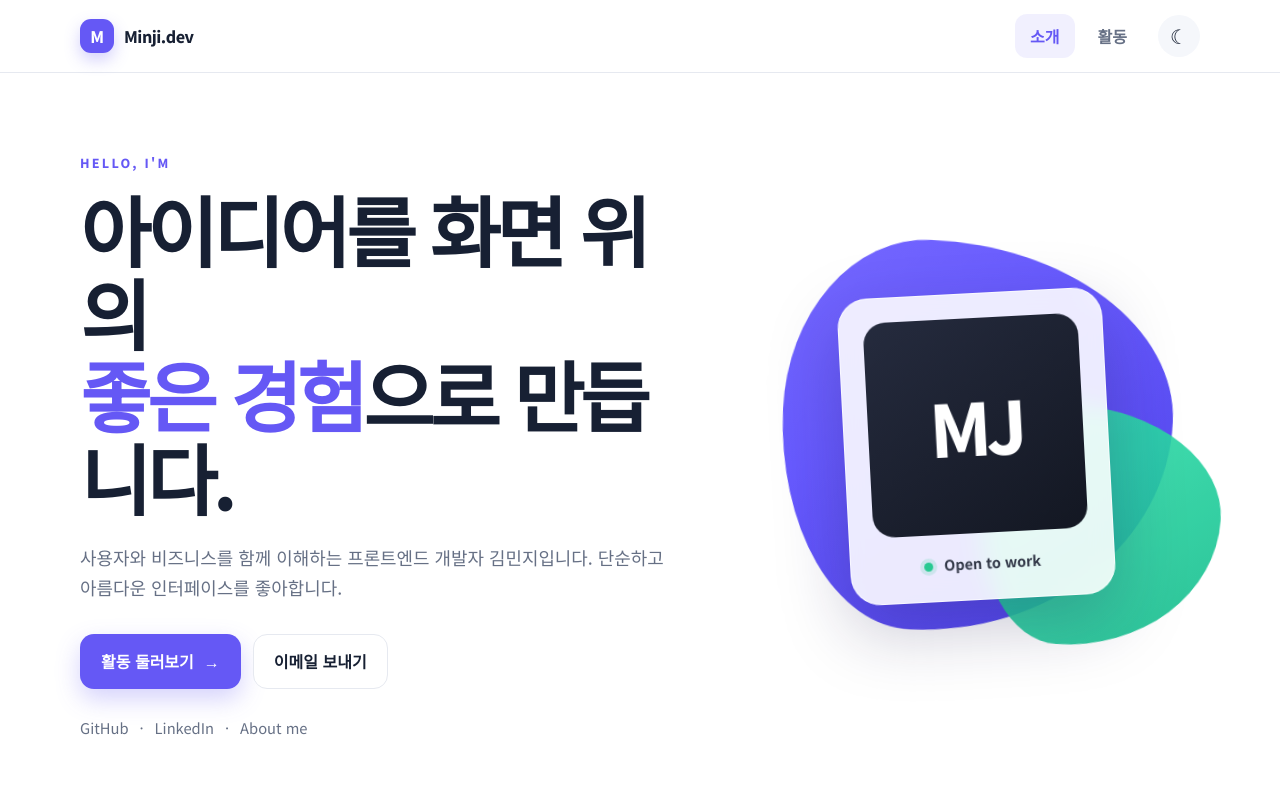
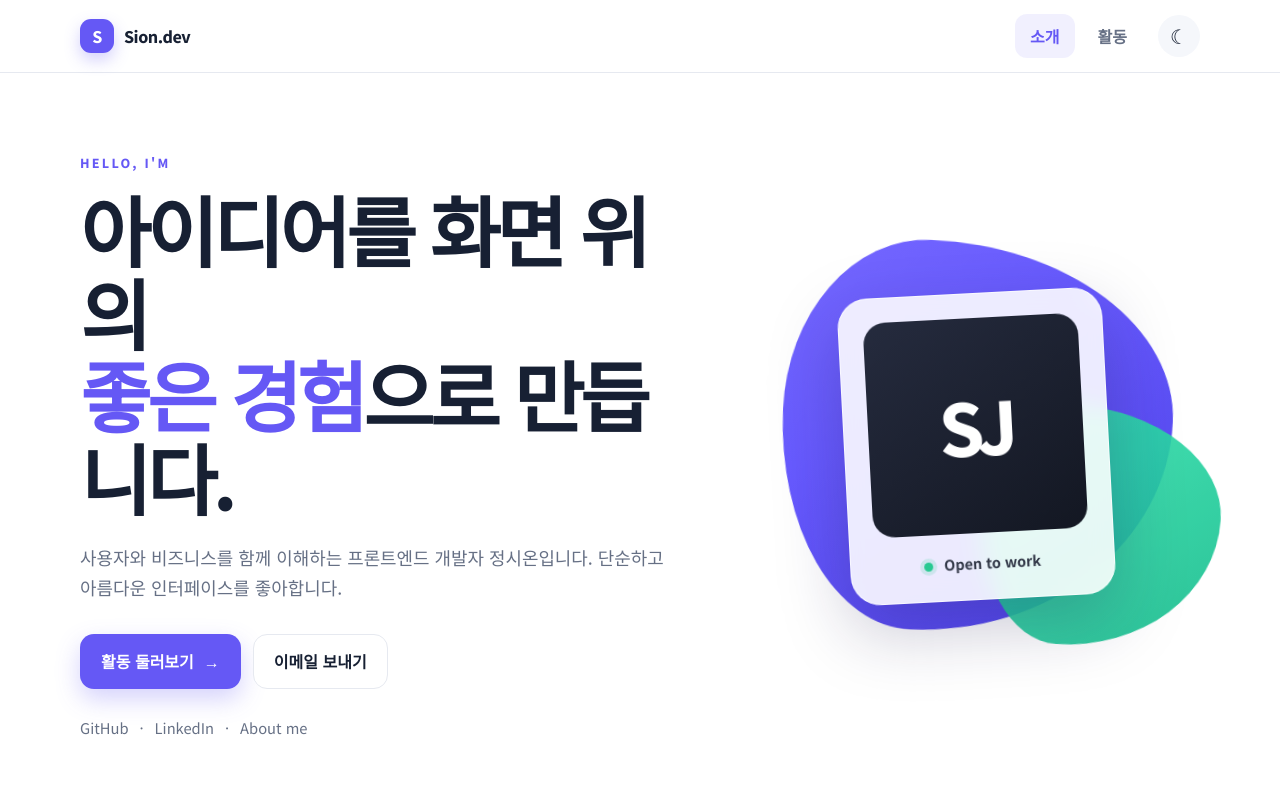
Before and after one commit to j-sion/cnu-, a plain HTML site: page index.html in a window 1280 px wide. Shown: the top 800 px of the page. Drawn offline with Linux system fonts and the light colour scheme.

Commit message:
Update portfolio owner name to Sion Jeong

```diff
--- a/index.html
+++ b/index.html
@@ -14,7 +14,7 @@
 <body id="top">
   <header class="site-header">
     <nav class="nav container" aria-label="주요 메뉴">
-      <a class="brand" href="index.html" aria-label="홈으로 이동"><span>M</span> Minji.dev</a>
+      <a class="brand" href="index.html" aria-label="홈으로 이동"><span>S</span> Sion.dev</a>
       <button class="menu-toggle icon-button" type="button" aria-label="메뉴 열기" aria-expanded="false">
         <span></span><span></span><span></span>
       </button>
@@ -31,7 +31,7 @@
       <div class="hero-copy reveal">
         <p class="eyebrow">HELLO, I'M</p>
         <h1>아이디어를 화면 위의<br><span>좋은 경험</span>으로 만듭니다.</h1>
-        <p class="hero-description">사용자와 비즈니스를 함께 이해하는 프론트엔드 개발자 김민지입니다. 단순하고 아름다운 인터페이스를 좋아합니다.</p>
+        <p class="hero-description">사용자와 비즈니스를 함께 이해하는 프론트엔드 개발자 정시온입니다. 단순하고 아름다운 인터페이스를 좋아합니다.</p>
         <div class="button-group">
           <a class="button button-primary" href="activities.html">활동 둘러보기 <span aria-hidden="true">→</span></a>
           <a class="button button-secondary" href="mailto:minji@example.com">이메일 보내기</a>
@@ -48,7 +48,7 @@
         <div class="shape shape-one"></div>
         <div class="shape shape-two"></div>
         <div class="profile-card">
-          <div class="avatar">MJ</div>
+          <div class="avatar">SJ</div>
           <div class="profile-status"><span></span> Open to work</div>
         </div>
       </div>
@@ -123,7 +123,7 @@
 
   <footer>
     <div class="container footer-inner">
-      <p>© <span id="year"></span> Minji Kim. Built with curiosity.</p>
+      <p>© <span id="year"></span> Sion Jeong. Built with curiosity.</p>
       <a href="#top">맨 위로 ↑</a>
     </div>
   </footer>
```
Also changed, not shown: activities.html (+4 -4 lines), 1 other file.
